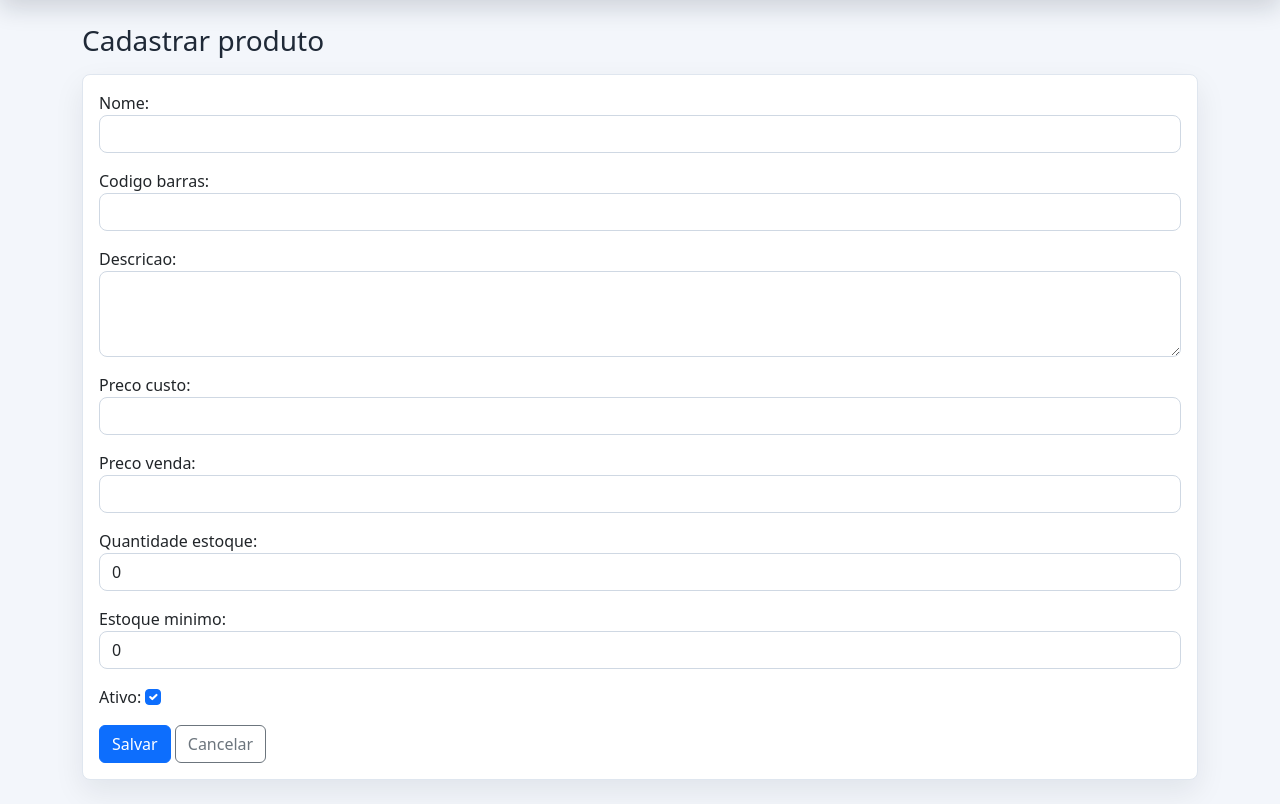
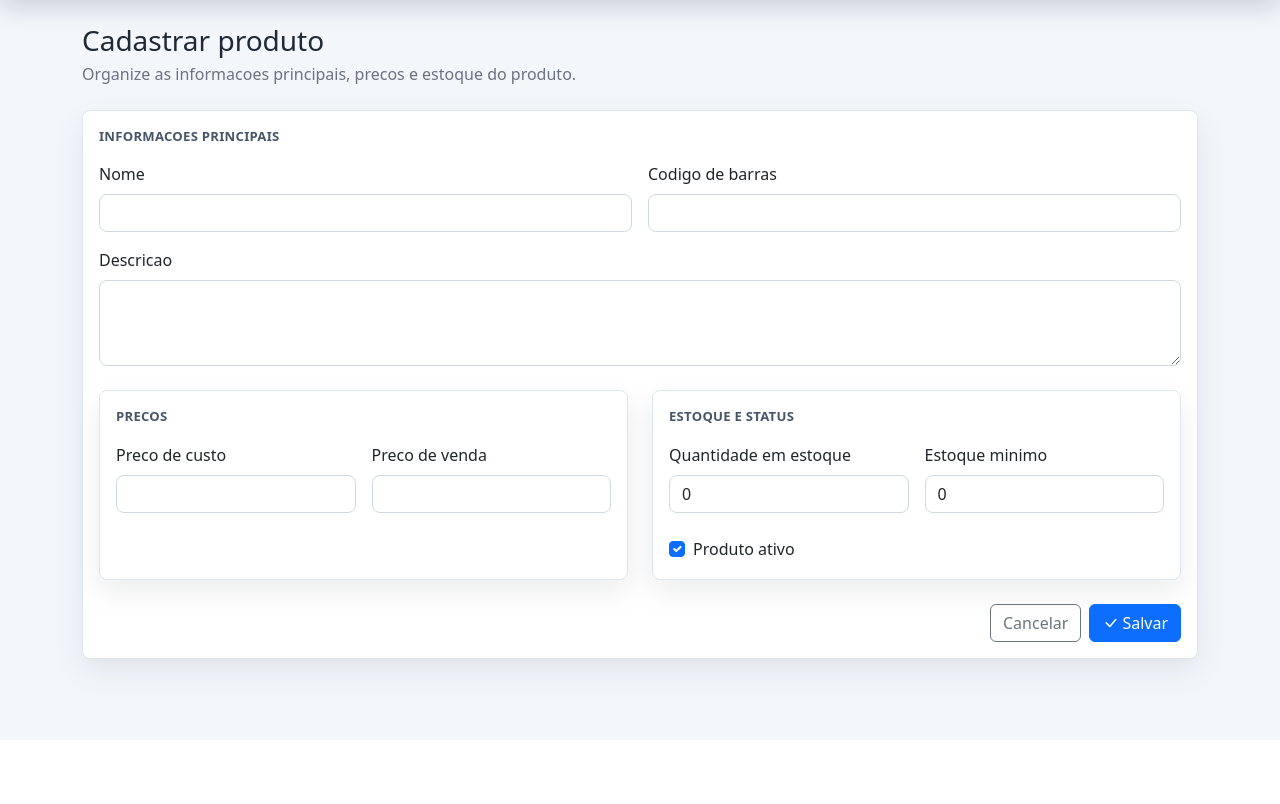
Before and after one commit to LeandroPfilho/PvdGest-oVendas, a Django app: page /produtos/novo/ in a window 1280 px wide. Shown: the part 60-864 px from the top of the page. After the commit the page ends 755 px from the top, so only its background shows below. Run offline with Django 5.2, Linux system fonts and the light colour scheme; the visitor is signed in with stand-in values (Sample User, id 1).

Commit message:
﻿feat: update produto_form
- Resumo: melhora a apresentacao visual do template produto_form.html
- Funcoes: organiza layout, botoes, tabelas e componentes Bootstrap
- Impacto: mantem URLs e regras existentes sem alterar backend

```diff
--- a/templates/produtos/produto_form.html
+++ b/templates/produtos/produto_form.html
@@ -3,14 +3,93 @@
 {% block title %}Produto - Portal PDV{% endblock %}
 
 {% block content %}
-<h1 class="h3 mb-3">{% if object %}Editar produto{% else %}Cadastrar produto{% endif %}</h1>
+<div class="page-header">
+    <div>
+        <h1 class="h3 mb-1">{% if object %}Editar produto{% else %}Cadastrar produto{% endif %}</h1>
+        <p>Organize as informacoes principais, precos e estoque do produto.</p>
+    </div>
+</div>
 
-<form method="post" class="card">
+<form method="post" class="card form-card">
     {% csrf_token %}
     <div class="card-body">
-        {{ form.as_p }}
-        <button class="btn btn-primary" type="submit">Salvar</button>
-        <a class="btn btn-outline-secondary" href="{% url 'produtos:lista' %}">Cancelar</a>
+        {% if form.non_field_errors %}
+            <div class="alert alert-danger">{{ form.non_field_errors }}</div>
+        {% endif %}
+
+        <!-- Secao com identificacao basica do produto. -->
+        <div class="mb-4">
+            <div class="form-section-title mb-3">Informacoes principais</div>
+            <div class="row g-3">
+                <div class="col-md-6">
+                    <label class="form-label" for="{{ form.nome.id_for_label }}">Nome</label>
+                    {{ form.nome }}
+                    {{ form.nome.errors }}
+                </div>
+                <div class="col-md-6">
+                    <label class="form-label" for="{{ form.codigo_barras.id_for_label }}">Codigo de barras</label>
+                    {{ form.codigo_barras }}
+                    {{ form.codigo_barras.errors }}
+                </div>
+                <div class="col-12">
+                    <label class="form-label" for="{{ form.descricao.id_for_label }}">Descricao</label>
+                    {{ form.descricao }}
+                    {{ form.descricao.errors }}
+                </div>
+            </div>
+        </div>
+
+        <div class="row g-4">
+            <!-- Secao de precos do produto. -->
+            <div class="col-lg-6">
+                <div class="app-card p-3 h-100">
+                    <div class="form-section-title mb-3">Precos</div>
+                    <div class="row g-3">
+                        <div class="col-md-6">
+                            <label class="form-label" for="{{ form.preco_custo.id_for_label }}">Preco de custo</label>
+                            {{ form.preco_custo }}
+                            {{ form.preco_custo.errors }}
+                        </div>
+                        <div class="col-md-6">
+                            <label class="form-label" for="{{ form.preco_venda.id_for_label }}">Preco de venda</label>
+                            {{ form.preco_venda }}
+                            {{ form.preco_venda.errors }}
+                        </div>
+                    </div>
+                </div>
+            </div>
+
+            <!-- Secao de estoque e status. -->
+            <div class="col-lg-6">
+                <div class="app-card p-3 h-100">
+                    <div class="form-section-title mb-3">Estoque e status</div>
+                    <div class="row g-3">
+                        <div class="col-md-6">
+                            <label class="form-label" for="{{ form.quantidade_estoque.id_for_label }}">Quantidade em estoque</label>
+                            {{ form.quantidade_estoque }}
+                            {{ form.quantidade_estoque.errors }}
+                        </div>
+                        <div class="col-md-6">
+                            <label class="form-label" for="{{ form.estoque_minimo.id_for_label }}">Estoque minimo</label>
+                            {{ form.estoque_minimo }}
+                            {{ form.estoque_minimo.errors }}
+                        </div>
+                        <div class="col-12">
+                            <div class="form-check mt-2">
+                                {{ form.ativo }}
+                                <label class="form-check-label" for="{{ form.ativo.id_for_label }}">Produto ativo</label>
+                            </div>
+                            {{ form.ativo.errors }}
+                        </div>
+                    </div>
+                </div>
+            </div>
+        </div>
+
+        <div class="d-flex gap-2 justify-content-end mt-4">
+            <a class="btn btn-outline-secondary" href="{% url 'produtos:lista' %}">Cancelar</a>
+            <button class="btn btn-primary" type="submit"><i class="bi bi-check-lg me-1"></i>Salvar</button>
+        </div>
     </div>
 </form>
 {% endblock %}
```
